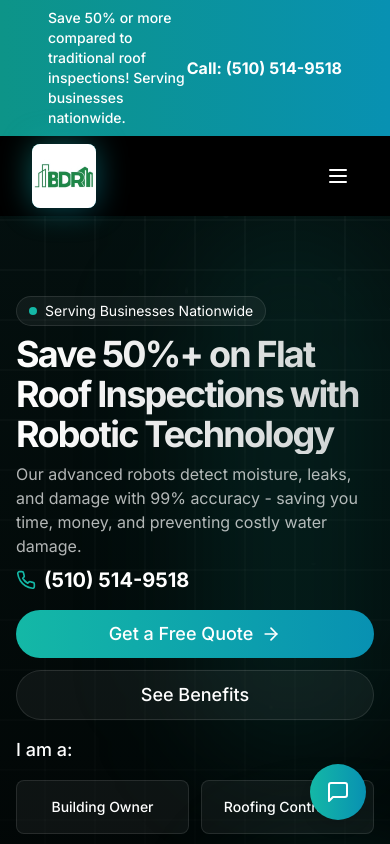
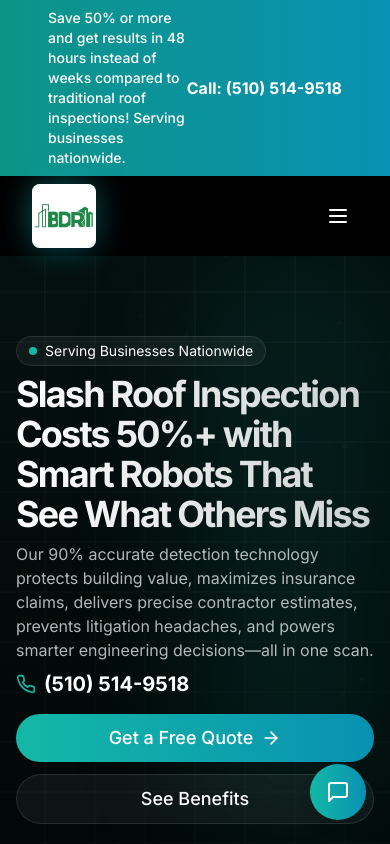
Before and after one commit to shub-garg/BDR, a Next.js app: page / in a window 390 px wide. Shown: the top 844 px of the page. Built offline with nearby package versions, Linux system fonts and the light colour scheme.

Commit message:
text edits

```diff
--- a/app/page.tsx
+++ b/app/page.tsx
@@ -161,7 +161,7 @@ export default function Home() {
       <div className="bg-gradient-to-r from-teal-600 to-cyan-600 text-white py-2 px-4">
         <div className="container flex justify-between items-center">
           <p className="text-sm md:text-base font-medium">
-            Save 50% or more compared to traditional roof inspections! Serving businesses nationwide.
+          Save 50% or more and get results in 48 hours instead of weeks compared to traditional roof inspections! Serving businesses nationwide.
           </p>
           <a href="tel:5105149518" className="text-white font-bold hover:underline whitespace-nowrap">
             Call: (510) 514-9518
@@ -361,7 +361,7 @@ export default function Home() {
                     transition={{ delay: 0.3, duration: 0.5 }}
                     className="text-4xl font-bold tracking-tighter sm:text-5xl xl:text-7xl/none bg-clip-text text-transparent bg-gradient-to-r from-white to-white/80"
                   >
-                    Save 50%+ on Flat Roof Inspections with Robotic Technology
+                    Slash Roof Inspection Costs 50%+ with Smart Robots That See What Others Miss
                   </motion.h1>
                   <motion.p
                     initial={{ opacity: 0, y: 20 }}
@@ -369,8 +369,9 @@ export default function Home() {
                     transition={{ delay: 0.4, duration: 0.5 }}
                     className="max-w-[600px] text-white/70 md:text-xl"
                   >
-                    Our advanced robots detect moisture, leaks, and damage with 99% accuracy - saving you time, money,
-                    and preventing costly water damage.
+                    Our 90% accurate detection technology protects building value, maximizes insurance claims,
+                    delivers precise contractor estimates, prevents litigation headaches,
+                    and powers smarter engineering decisions—all in one scan.
                   </motion.p>
                   <motion.div
                     initial={{ opacity: 0, y: 20 }}
@@ -482,7 +483,7 @@ export default function Home() {
                       <div className="h-10 w-px bg-white/10"></div>
                       <div>
                         <div className="text-sm text-white/70">Accuracy</div>
-                        <div className="text-xl font-bold">99%</div>
+                        <div className="text-xl font-bold">90%</div>
                       </div>
                     </div>
                   </div>
@@ -537,8 +538,7 @@ export default function Home() {
                   Advanced Flat Roof Inspection Services
                 </h2>
                 <p className="max-w-[900px] text-white/70 md:text-xl/relaxed">
-                  Our robotic inspection systems find moisture and damage that traditional methods miss - at half the
-                  cost.
+                  Our robotic inspection systems find moisture and damage that traditional methods miss - at half the cost.
                 </p>
                 <p className="text-lg font-medium text-teal-400">
                   Call us today at (510) 514-9518 for a free consultation
@@ -558,7 +558,7 @@ export default function Home() {
                   icon: <Eye className="h-8 w-8" />,
                   title: "Moisture Detection",
                   description:
-                    "Identify hidden water damage and moisture with 99% accuracy before it causes expensive structural problems.",
+                    "Identify hidden water damage and moisture with 90% accuracy before it causes expensive structural problems.",
                   gradient: "from-teal-500 to-cyan-400",
                   phone: "(510) 514-9518",
                 },
@@ -566,7 +566,7 @@ export default function Home() {
                   icon: <Layers className="h-8 w-8" />,
                   title: "Roof Mapping",
                   description:
-                    "Create detailed 3D maps of your entire roof system with precise measurements and condition reports.",
+                    "Create detailed 3D maps of your entire roof system using point cloud technology with precise measurements and condition reports.",
                   gradient: "from-cyan-500 to-teal-500",
                   phone: "(510) 514-9518",
                 },
@@ -778,8 +778,11 @@ export default function Home() {
           </div>
         </section>
 
-        <section id="technology" className="relative w-full py-24 md:py-32 overflow-hidden">
-          {/* Background elements */}
+        <section
+          id="technology"
+          className="relative w-full py-24 md:py-32 overflow-hidden"
+        >
+          {/* Background elements (blurred circles, gradient, etc.) */}
           <div className="absolute inset-0 z-0">
             <div className="absolute inset-0 bg-gradient-to-b from-black to-teal-950/30"></div>
             <div className="absolute top-1/4 left-0 w-1/3 h-1/3 bg-teal-500/10 blur-3xl rounded-full"></div>
@@ -799,9 +802,24 @@ export default function Home() {
                   <span className="mr-2 h-2 w-2 rounded-full bg-teal-500"></span>
                   Our Technology
                 </div>
-                <h2 className="text-3xl font-bold tracking-tighter sm:text-5xl md:text-6xl bg-clip-text text-transparent bg-gradient-to-r from-white to-white/80">
+
+                {/*
+                  Notice we’ve added `leading-relaxed` (more line-height) and `pb-2` (bottom padding)
+                  so that the descenders of "Technology" never reach the very bottom of the section.
+                */}
+                <h2
+                  className="
+                    text-3xl font-bold tracking-tighter
+                    sm:text-5xl md:text-6xl
+                    leading-relaxed    /* ↑ more vertical space for the letter “g”/“y” */
+                    pb-2               /* ↑ a tiny bit of bottom padding just to be safe */
+                    bg-clip-text text-transparent
+                    bg-gradient-to-r from-white to-white/80
+                  "
+                >
                   How Our Inspection Technology Works
                 </h2>
+
                 <p className="max-w-[900px] text-white/70 md:text-xl/relaxed">
                   Advanced robotics and AI combine to deliver unmatched precision in roof inspection
                 </p>
--- a/components/technology-process.tsx
+++ b/components/technology-process.tsx
@@ -14,7 +14,7 @@ export function TechnologyProcess() {
     },
     {
       icon: <Smartphone className="h-6 w-6" />,
-      title: "Meta Cam Imaging",
+      title: "MetaCam Imaging",
       description:
         "High-resolution Meta Cam technology captures comprehensive visual data across multiple spectrums, detecting issues that traditional cameras miss.",
     },
@@ -22,7 +22,7 @@ export function TechnologyProcess() {
       icon: <Gauge className="h-6 w-6" />,
       title: "Moisture Detection",
       description:
-        "Specialized sensors identify moisture trapped within roof systems with 99% accuracy, pinpointing water intrusion before visible damage occurs.",
+        "Specialized sensors identify moisture trapped within roof systems with 90% accuracy, pinpointing water intrusion before visible damage occurs.",
     },
     {
       icon: <Cpu className="h-6 w-6" />,
```
